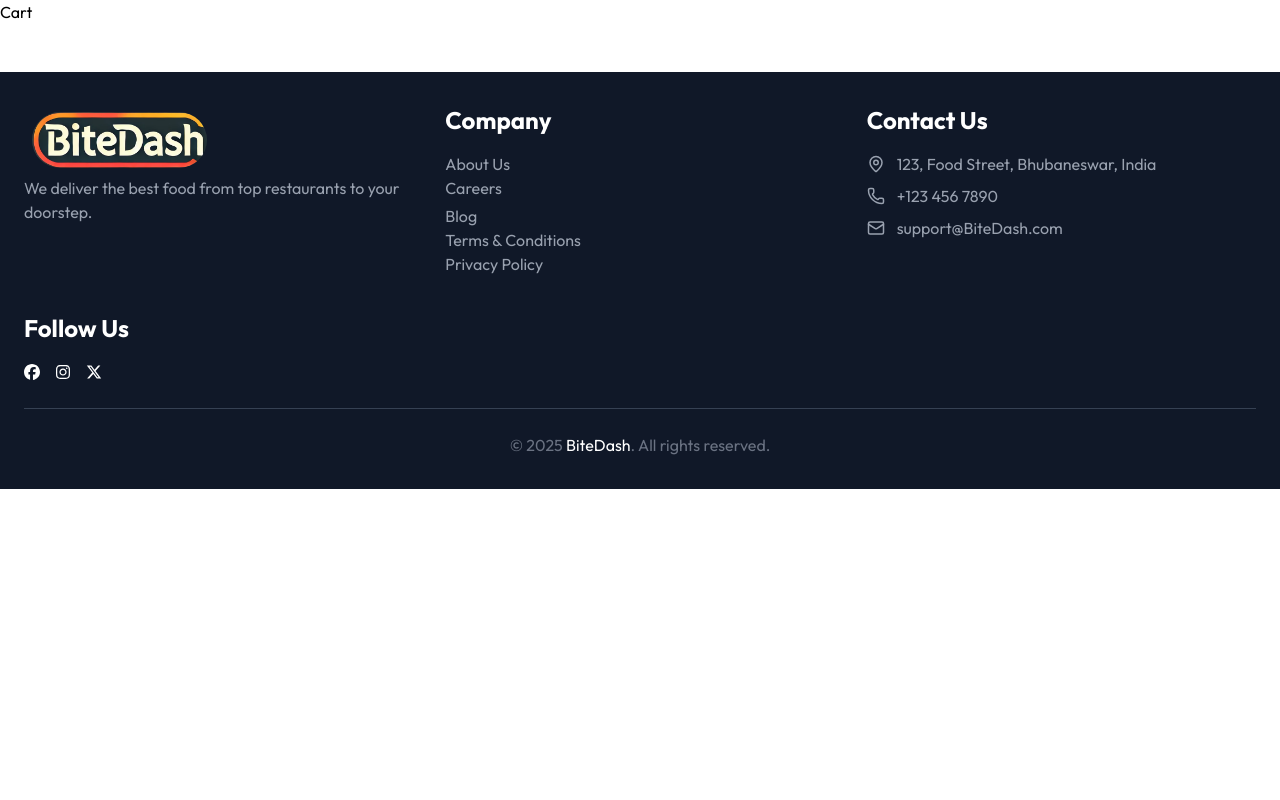
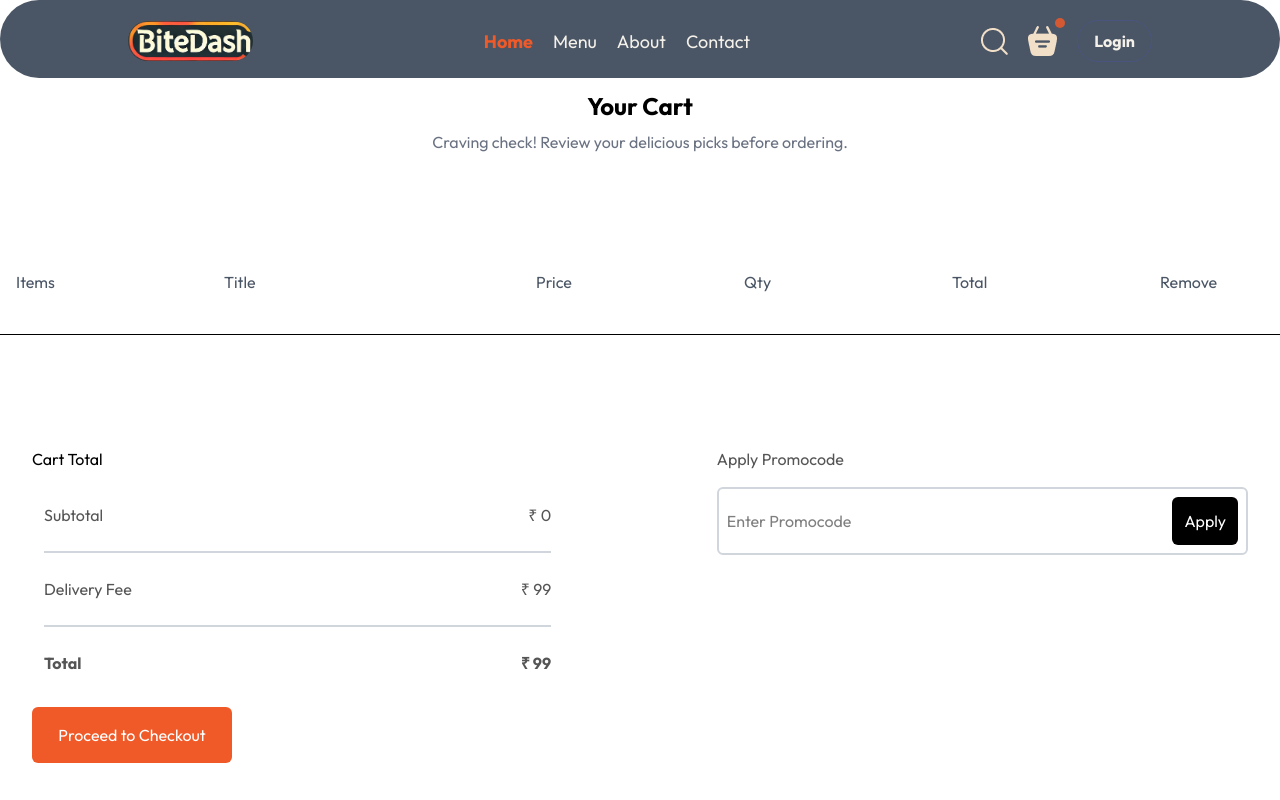
Before and after one commit to Subhransu9889/BiteDash, a React (Vite) app in the folder FrontEnd/: page /cart in a window 1280 px wide. Shown: the top 800 px of the page. Built offline with nearby package versions, Linux system fonts and the light colour scheme.

Commit message:
Implementing cart section

```diff
--- a/FrontEnd/src/components/LoginPopup.jsx
+++ b/FrontEnd/src/components/LoginPopup.jsx
@@ -18,7 +18,7 @@ const LoginPopup = ({setShowLogin}) => {
           <button className='login-popup-button'>{currentState==='Sign Up'?'Create Account':'Login'}</button>
           <div className='login-popup-condition'>
               <input type='checkbox' id='login-popup-condition-checkbox' className='login-popup-condition-input' required/>
-              <p>By continuing, I agree to the <Link to='/termsandconditions'>terms of use & privacy policy</Link></p>
+              <p>By continuing, I agree to the <Link to='/termsandconditions' className='terms-use-and-privacy-policy'>terms of use & privacy policy</Link></p>
           </div>
           {currentState==='Login'?
               <p>Create a new account? <span onClick={() => setCurrentState('Sign Up')} className='text-[#f05a28] font-semibold cursor-pointer' >Click here</span></p>
--- a/FrontEnd/src/components/Navbar.jsx
+++ b/FrontEnd/src/components/Navbar.jsx
@@ -5,7 +5,7 @@ import {Link} from "react-router-dom";
 const Navbar = ({setShowLogin}) => {
     const [page, setPage] = useState('home');
   return <div className='navbar'>
-      <img src={assets.logo} alt="logo" className='logo'/>
+      <Link to='/'><img src={assets.logo} alt="logo" className='logo'/></Link>
       <ul className='navbar-menu'>
           <Link to='/' onClick={() => setPage('home')} className={page === 'home'? 'active': ''}>Home</Link>
           <a href='#explore-menu-items' onClick={() => setPage('menu')} className={page === 'menu'? 'active': ''}>Menu</a>
@@ -15,7 +15,7 @@ const Navbar = ({setShowLogin}) => {
       <div className='navbar-right'>
           <img src={assets.search_icon} alt="search" className='icon'/>
           <div className='navbar-search-icon'>
-              <img src={assets.basket_icon} alt="basket" className='icon'/>
+              <Link to='/cart'><img src={assets.basket_icon} alt="basket" className='icon'/></Link>
               <div className='dot'></div>
           </div>
           <button className='login-button' onClick={() => setShowLogin(true)}>Login</button>
--- a/FrontEnd/src/context/StoreContext.jsx
+++ b/FrontEnd/src/context/StoreContext.jsx
@@ -15,11 +15,18 @@ const StoreContextProvider = (props) => {
     const removeFromCart = (itemId) => {
         setCartItems((prev)=>({...prev, [itemId]: prev[itemId]-1}))
     }
-    useEffect(() => {
-        console.log(cartItems)
-    }, [cartItems]);
+
+    const getAllCartAmount = () => {
+        let total = 0;
+        for(let itemId in cartItems){
+            if(cartItems[itemId]>0){
+                total += food_list.find(item => item._id.toString() === itemId.toString()).price * cartItems[itemId];
+            }
+        }
+        return total;
+    }
     const contextValue = {
-     food_list, cartItems, addToCart, removeFromCart,
+     food_list, cartItems, addToCart, removeFromCart, getAllCartAmount,
     }
     return (
         <StoreContext.Provider value={contextValue}>
--- a/FrontEnd/src/index.css
+++ b/FrontEnd/src/index.css
@@ -261,7 +261,7 @@ a{
 }
 
 .terms-section-heading{
-  @apply text-2xl font-semibold mb-2;
+  @apply text-2xl font-semibold mb-2 from-gray-400 to-[#f05a28] text-transparent bg-gradient-to-b bg-clip-text;
 }
 
 .terms-section-list{
@@ -270,6 +270,10 @@ a{
 
 .terms-us-display{
   @apply mt-3 flex items-center gap-3 text-gray-800 text-xl mb-2;
+}
+
+.terms-use-and-privacy-policy{
+  @apply text-red-500 cursor-pointer;
 }
 
 .login-popup{
@@ -303,3 +307,51 @@ a{
 .login-popup-condition-input{
   @apply mt-1;
 }
+
+.cart{
+  @apply mt-25;
+}
+
+.cart-header{
+  @apply flex flex-col justify-center items-center w-full pt-3 gap-2;
+}
+
+.cart-items-title{
+  @apply grid grid-cols-[1fr_1.5fr_1fr_1fr_1fr_0.5fr] items-center text-gray-600 font-[max(1vw,12px)] p-4;
+}
+
+.cart-items-item{
+  @apply mt-[10px] text-black;
+}
+
+.cart-items-remove-button{
+  @apply cursor-pointer;
+}
+
+.cart-bottom{
+  @apply flex flex-col-reverse md:flex-row justify-between mt-20 gap-[max(12vw,20px)] p-8;
+}
+
+.cart-total{
+  @apply flex flex-1 flex-col gap-5;
+}
+
+.cart-total-details{
+  @apply flex justify-between text-[#555] gap-2 p-3;
+}
+
+.cart-total-details-hr{
+  @apply border-b-[1px] border-gray-300 m-3;
+}
+
+.cart-total-button{
+  @apply border-none text-white bg-[#f05a28] p-4 w-[max(15vw,200px)] rounded-md cursor-pointer;
+}
+
+.cart-promocode{
+  @apply flex flex-1 flex-col gap-5;
+}
+
+.cart-promocode-input{
+  @apply flex mt-4 justify-between items-center outline-none border-2 border-gray-300 p-2 rounded-md;
+}
--- a/FrontEnd/src/pages/Cart.jsx
+++ b/FrontEnd/src/pages/Cart.jsx
@@ -1,7 +1,86 @@
-import React from 'react';
+import React, {useContext} from 'react';
+import {StoreContext} from "../context/StoreContext.jsx";
+import Navbar from "../components/Navbar.jsx";
+import {assets} from "../assets/frontend_assets/assets.js";
 
 const Cart = () => {
-  return <div>Cart</div>;
+  const {cartItems, food_list, removeFromCart, getAllCartAmount} = useContext(StoreContext);
+  return <>
+    <div>
+      <div className='bg-gray-600 rounded-full flex flex-col items-center !pb-4'>
+        <Navbar/>
+      </div>
+      <div className='cart-header'>
+        <h1 className='text-2xl font-bold'>Your Cart</h1>
+        <p className='text-gray-500'>Craving check! Review your delicious picks before ordering.</p>
+      </div>
+      <div className='cart'>
+        <div className='cart-items'>
+          <div className='cart-items-title'>
+            <p>Items</p>
+            <p>Title</p>
+            <p>Price</p>
+            <p>Qty</p>
+            <p>Total</p>
+            <p>Remove</p>
+          </div>
+          <br/>
+          <hr/>
+          {food_list.map((item, index) => {
+            if(cartItems[item._id]>0){
+              return (
+                  <div key={item._id}>
+                    <div className='cart-items-title cart-items-item'>
+                      <img src={item.img} alt={item.name} className='w-12 rounded-full'/>
+                      <p className='truncate'>{item.name}</p>
+                      <p>₹ {item.price}</p>
+                      <p>{cartItems[item._id]}</p>
+                      <p>₹ {item.price*cartItems[item._id]}</p>
+                      <div className='cart-items-remove-button' onClick={() => removeFromCart(item._id)}>
+                        <img src={assets.cross_icon} alt='remove' className='size-4'/>
+                      </div>
+                    </div>
+                    <hr className='h-1 bg-[#e2e2e2] border-none'/>
+                  </div>
+              )
+            }
+          })}
+        </div>
+      </div>
+      <div className='cart-bottom'>
+        <div className='cart-total'>
+          <h2>Cart Total</h2>
+          <div>
+            <div className='cart-total-details'>
+              <p>Subtotal</p>
+              <p>₹ {getAllCartAmount()}</p>
+            </div>
+            <hr className='cart-total-details-hr'/>
+            <div className='cart-total-details'>
+              <p>Delivery Fee</p>
+              <p>₹ {99}</p>
+            </div>
+            <hr className='cart-total-details-hr'/>
+            <div className='cart-total-details'>
+              <b>Total</b>
+              <b>₹ {getAllCartAmount()+99}</b>
+            </div>
+          </div>
+            <button className='cart-total-button'>Proceed to Checkout</button>
+        </div>
+        <div className='cart-promocode'>
+          <div>
+            <h2 className='text-[#555]'>Apply Promocode</h2>
+            <div className='cart-promocode-input'>
+              <input type='text' placeholder='Enter Promocode' className='bg-transparent border-none outline-none p-2'/>
+              <button className='w-[max(10vw, 150px)] bg-black border-none text-white !p-3 rounded-md cursor-pointer'>Apply</button>
+            </div>
+          </div>
+        </div>
+      </div>
+    </div>
+
+  </>
 };
 
 export default Cart;
```
Also changed, not shown: 1 other file (tests, documents, lock files or other folders).
